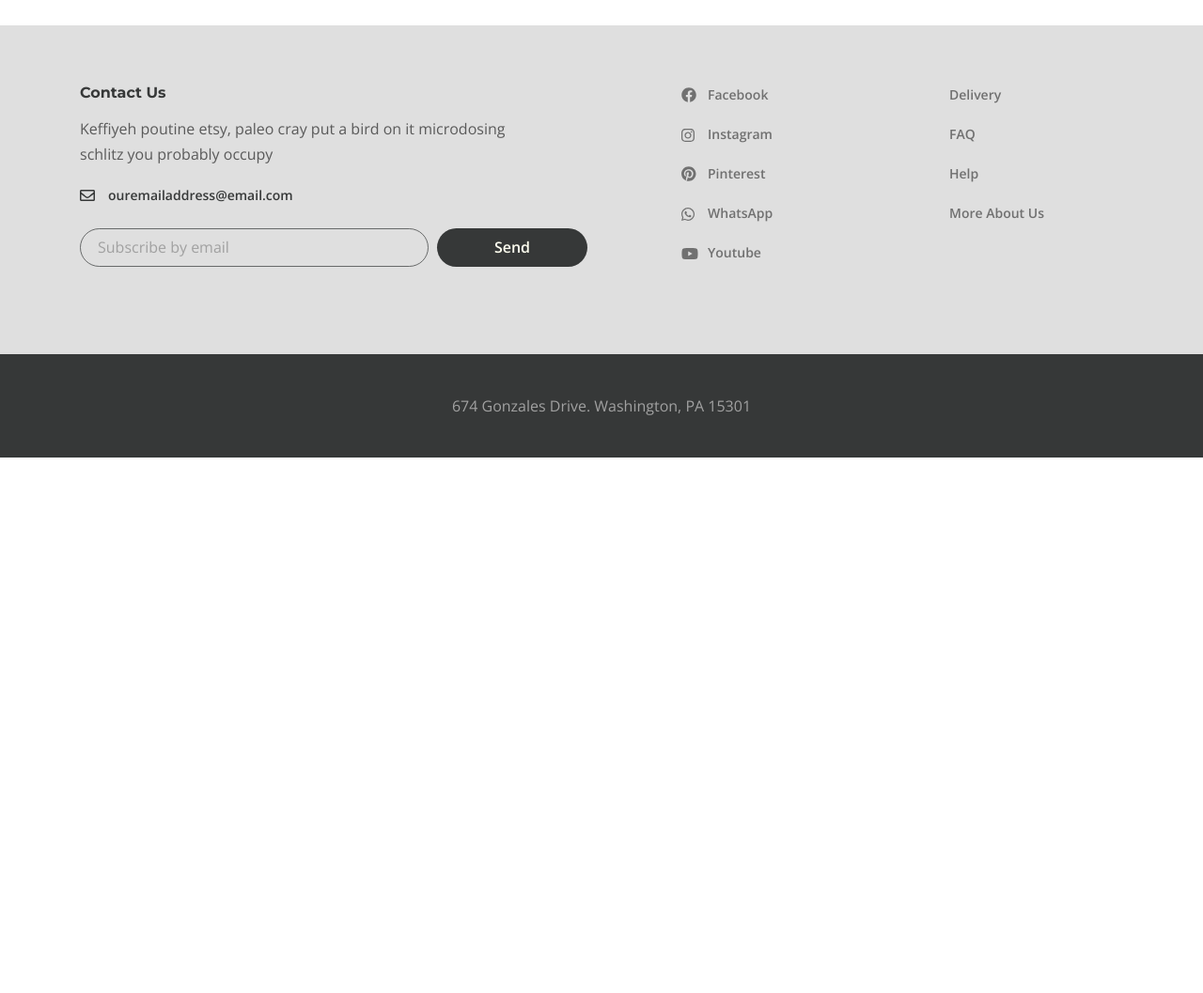
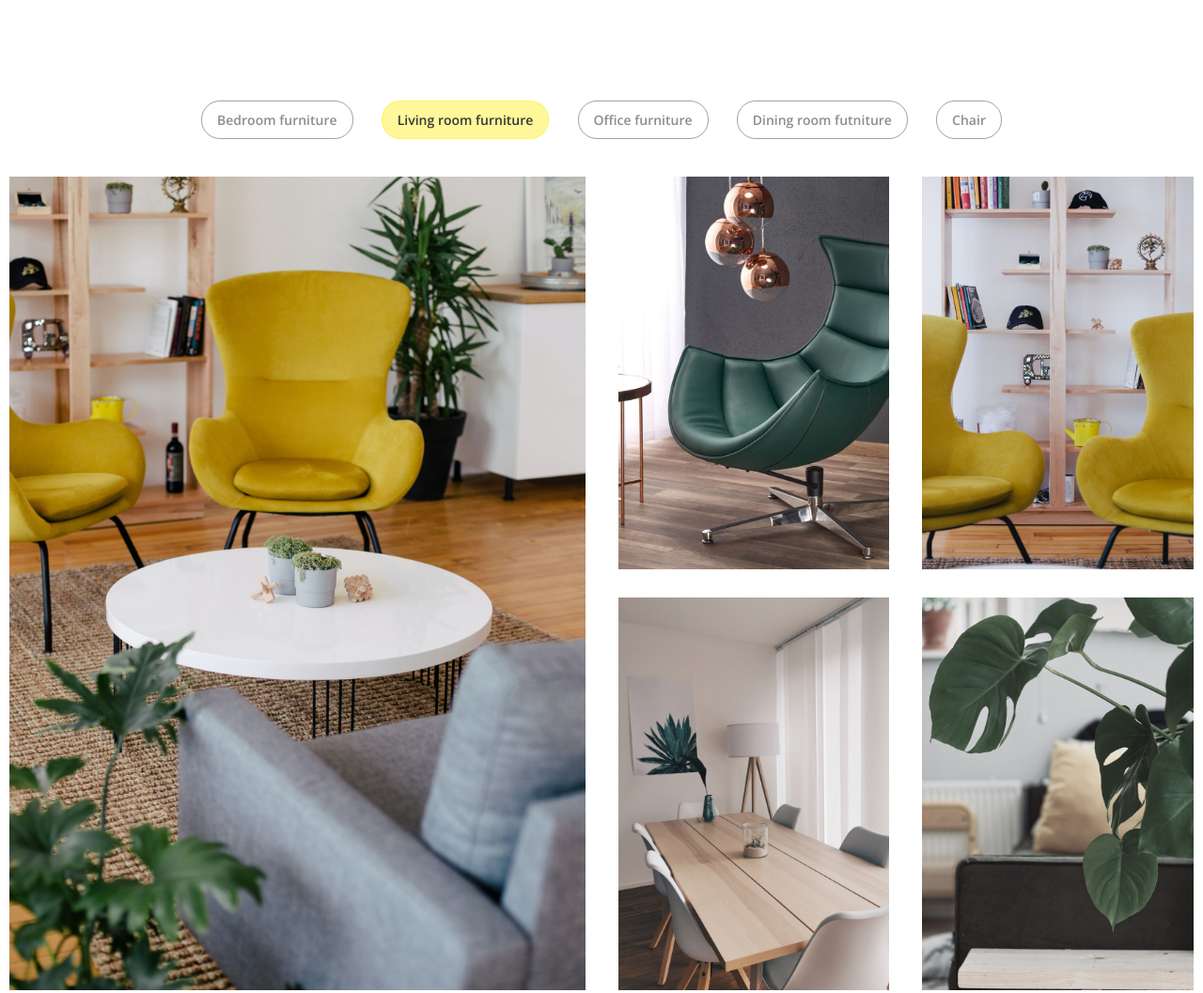
Before and after one commit to Barsoom-coder/desire, a website: page app/index.html in a window 1280 px wide. Shown: the part 2907-3964 px from the top of the page at 94% size. Before the commit the page ends 3394 px from the top, so only its background shows below. Drawn offline with nearby package versions, Linux system fonts and the light colour scheme; files that its build step writes are made by us from their sources.

Commit message:
added gallery

```diff
--- a/app/index.html
+++ b/app/index.html
@@ -160,6 +160,130 @@
             </div>
           </div>
         </section>
+
+        <div class="gallery">
+          <div class="container-fluid">
+            <div class="gallery__buttons">
+              <button class="gallery__btn" data-filter=".bedroom">Bedroom furniture</button>
+              <button class="gallery__btn" data-filter=".living">Living room furniture</button>
+              <button class="gallery__btn" data-filter=".office">Office furniture</button>
+              <button class="gallery__btn" data-filter=".dining">Dining room futniture</button>
+              <button class="gallery__btn" data-filter=".chair">Chair</button>
+            </div>
+
+            <div class="gallery__inner">
+              <div class="gallery__items mix bedroom">
+                <a class="gallery__item" href="#">
+                  <img src="images/gallery/1.jpg" alt="gallery icon">
+                </a>
+
+                <a class="gallery__item" href="#">
+                  <img src="images/gallery/2.jpg" alt="gallery icon">
+                </a>
+
+                <a class="gallery__item" href="#">
+                  <img src="images/gallery/3.jpg" alt="gallery icon">
+                </a>
+
+                <a class="gallery__item" href="#">
+                  <img src="images/gallery/4.jpg" alt="gallery icon">
+                </a>
+
+                <a class="gallery__item" href="#">
+                  <img src="images/gallery/5.jpg" alt="gallery icon">
+                </a>
+              </div>
+
+              <div class="gallery__items mix living">
+                <a class="gallery__item" href="#">
+                  <img src="images/gallery/1.jpg" alt="gallery icon">
+                </a>
+
+                <a class="gallery__item" href="#">
+                  <img src="images/gallery/2.jpg" alt="gallery icon">
+                </a>
+
+                <a class="gallery__item" href="#">
+                  <img src="images/gallery/3.jpg" alt="gallery icon">
+                </a>
+
+                <a class="gallery__item" href="#">
+                  <img src="images/gallery/4.jpg" alt="gallery icon">
+                </a>
+
+                <a class="gallery__item" href="#">
+                  <img src="images/gallery/5.jpg" alt="gallery icon">
+                </a>
+              </div>
+
+              <div class="gallery__items mix office">
+                <a class="gallery__item" href="#">
+                  <img src="images/gallery/1.jpg" alt="gallery icon">
+                </a>
+
+                <a class="gallery__item" href="#">
+                  <img src="images/gallery/2.jpg" alt="gallery icon">
+                </a>
+
+                <a class="gallery__item" href="#">
+                  <img src="images/gallery/3.jpg" alt="gallery icon">
+                </a>
+
+                <a class="gallery__item" href="#">
+                  <img src="images/gallery/4.jpg" alt="gallery icon">
+                </a>
+
+                <a class="gallery__item" href="#">
+                  <img src="images/gallery/5.jpg" alt="gallery icon">
+                </a>
+              </div>
+
+              <div class="gallery__items mix dining">
+                <a class="gallery__item" href="#">
+                  <img src="images/gallery/1.jpg" alt="gallery icon">
+                </a>
+
+                <a class="gallery__item" href="#">
+                  <img src="images/gallery/2.jpg" alt="gallery icon">
+                </a>
+
+                <a class="gallery__item" href="#">
+                  <img src="images/gallery/3.jpg" alt="gallery icon">
+                </a>
+
+                <a class="gallery__item" href="#">
+                  <img src="images/gallery/4.jpg" alt="gallery icon">
+                </a>
+
+                <a class="gallery__item" href="#">
+                  <img src="images/gallery/5.jpg" alt="gallery icon">
+                </a>
+              </div>
+
+              <div class="gallery__items mix chair">
+                <a class="gallery__item" href="#">
+                  <img src="images/gallery/1.jpg" alt="gallery icon">
+                </a>
+
+                <a class="gallery__item" href="#">
+                  <img src="images/gallery/2.jpg" alt="gallery icon">
+                </a>
+
+                <a class="gallery__item" href="#">
+                  <img src="images/gallery/3.jpg" alt="gallery icon">
+                </a>
+
+                <a class="gallery__item" href="#">
+                  <img src="images/gallery/4.jpg" alt="gallery icon">
+                </a>
+
+                <a class="gallery__item" href="#">
+                  <img src="images/gallery/5.jpg" alt="gallery icon">
+                </a>
+              </div>
+            </div>
+          </div>
+        </div>
       </main>
 
       <footer class="footer">
--- a/app/js/main.js
+++ b/app/js/main.js
@@ -13,4 +13,10 @@ $(function () {
 		fade: true,
 		autoplay: true,
 	});
+
+	var mixer = mixitup('.gallery__inner', {
+		load: {
+			filter: '.living',
+		}
+	});
 });
--- a/app/scss/style.scss
+++ b/app/scss/style.scss
@@ -464,3 +464,43 @@
 		margin-top: 13px;
 	}
 }
+
+.gallery {
+	padding: 80px 0 90px;
+	&__buttons {
+		text-align: center;
+		margin-bottom: 40px;
+	}
+	&__btn {
+		margin: 0 13px;
+		background-color: transparent;
+		border: 1px solid rgba(#454647, .5);
+		border-radius: 20px;
+		padding: 6px 16px;
+		color: #8F8D8D;
+		font-size: 14px;
+		font-weight: 600;
+		cursor: pointer;
+	}
+	.mixitup-control-active {
+		color: #363838;
+		background-color: rgba(#FFEF35, .5);
+		border: 1px solid rgba(#FFEF35, .5);
+	}
+	&__items {
+		display: grid;
+		grid-template-columns: repeat(4, 1fr);
+		grid-template-rows: repeat(2, 1fr);
+		gap: 30px 35px;
+	}
+	&__item:first-child {
+		grid-column: span 2;
+		grid-row: span 2;
+	}
+	&__item img {
+		object-fit: cover;
+		width: 100%;
+		height: 100%;
+		max-height: 1148px;
+	}
+}
--- a/gulpfile.js
+++ b/gulpfile.js
@@ -42,6 +42,7 @@ function scripts() {
   return src([
     'node_modules/jquery/dist/jquery.js',
     'node_modules/slick-carousel/slick/slick.js',
+    'node_modules/mixitup/dist/mixitup.js',
     'app/js/main.js'
   ])
     .pipe(concat('main.min.js'))
--- a/package.json
+++ b/package.json
@@ -18,6 +18,7 @@
     "gulp-sass": "^4.1.0",
     "gulp-uglify-es": "^2.0.0",
     "jquery": "^3.5.1",
+    "mixitup": "^3.3.1",
     "slick-carousel": "^1.8.1"
   }
 }
```
Also changed, not shown: app/css/style.min.css, app/images/gallery/1.jpg (added), app/images/gallery/2.jpg (added), app/images/gallery/3.jpg (added), app/images/gallery/4.jpg (added), app/images/gallery/5.jpg (added), app/js/main.min.js.
